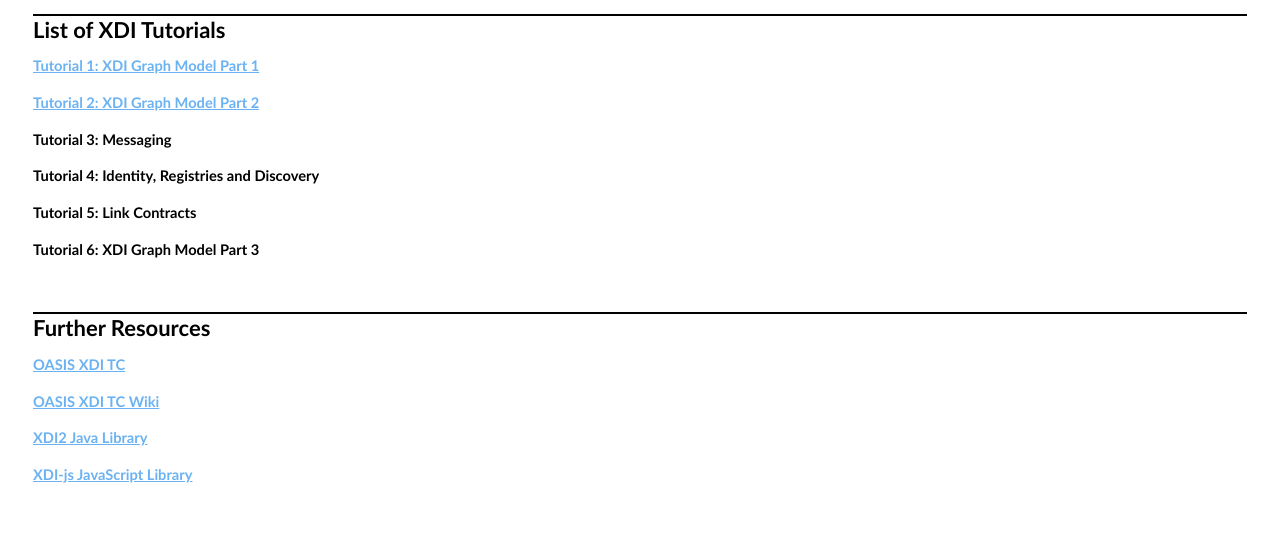
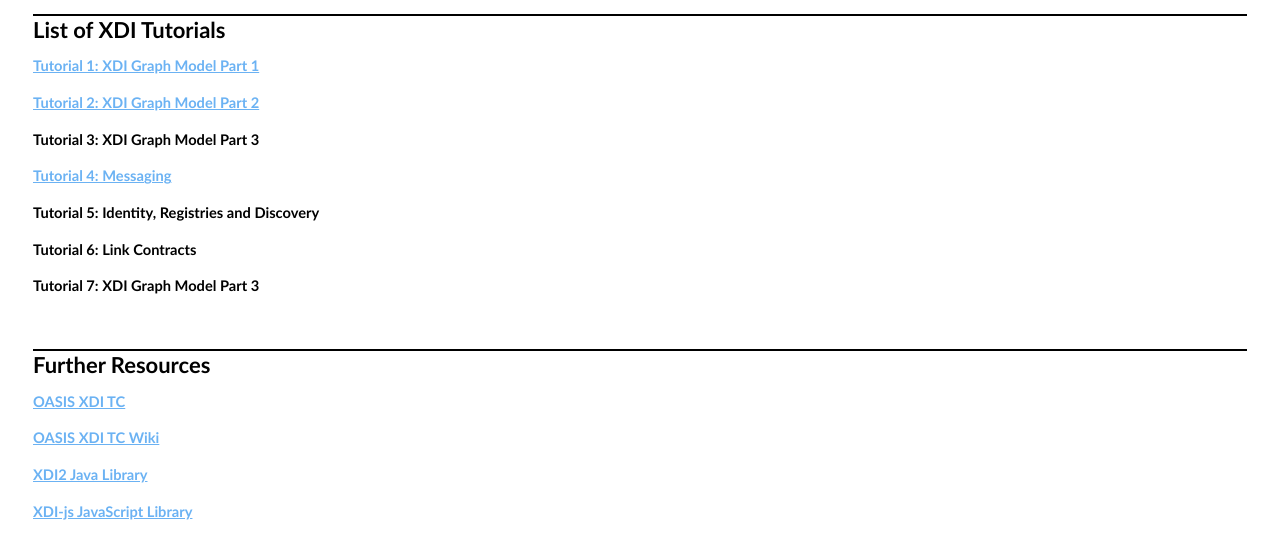
Before and after one commit to projectdanube/xdi-tutorial, a plain HTML site: page index.html in a window 1280 px wide. Shown: the part 94-652 px from the top of the page. Drawn offline with Linux system fonts and the light colour scheme.

Commit message:
WIP tutorial 4

```diff
--- a/index.html
+++ b/index.html
@@ -44,10 +44,11 @@
 
 				<p><a href="tutorial.html?1|12">Tutorial 1: XDI Graph Model Part 1</a></p>
 				<p><a href="tutorial.html?2|7">Tutorial 2: XDI Graph Model Part 2</a></p>
-				<p>Tutorial 3: Messaging</p>
-				<p>Tutorial 4: Identity, Registries and Discovery</p>
-				<p>Tutorial 5: Link Contracts</p>
-				<p>Tutorial 6: XDI Graph Model Part 3</p>
+				<p>Tutorial 3: XDI Graph Model Part 3</p>
+				<p><a href="tutorial.html?4|12">Tutorial 4: Messaging</a></p>
+				<p>Tutorial 5: Identity, Registries and Discovery</p>
+				<p>Tutorial 6: Link Contracts</p>
+				<p>Tutorial 7: XDI Graph Model Part 3</p>
 
 				<br>
 
```
Also changed, not shown: data1/page12.txt, data2/page5.jpg, data2/page6.jpg, data2/page7.txt, 2 other files.
